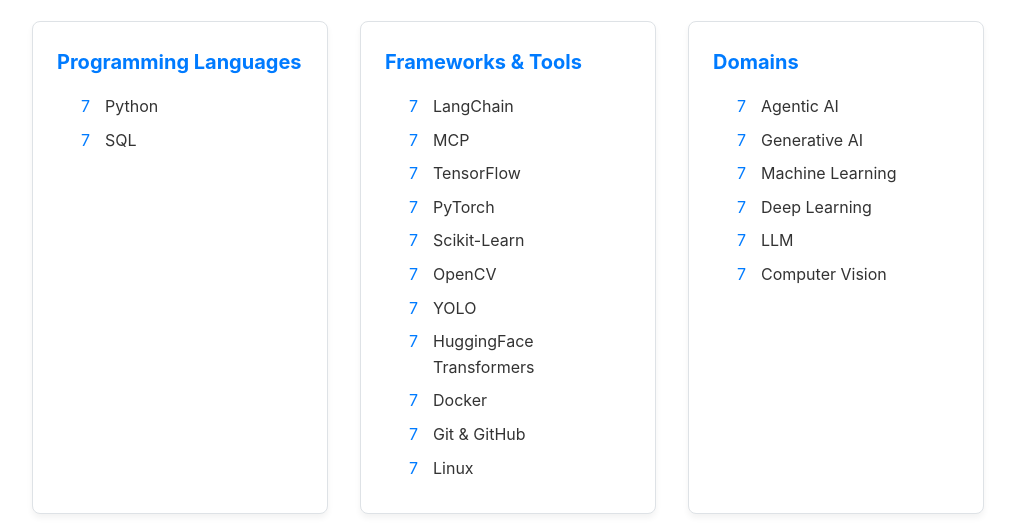
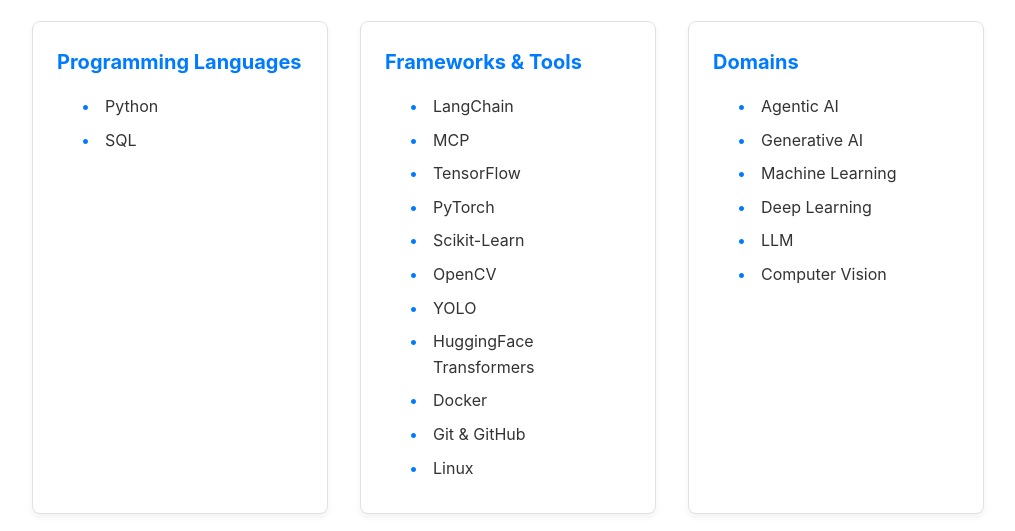
Before and after one commit to ShwetanshSingh/Portfolio, a plain HTML site: page index.html in a window 1280 px wide. Shown: the part 957-1488 px from the top of the page, without its empty margins (132-1147 px from the left). Drawn offline with Linux system fonts and the light colour scheme.

Commit message:
fix: replace '7' with proper bullet points in skills section

```diff
--- a/styles.css
+++ b/styles.css
@@ -199,7 +199,7 @@ h3 {
 }
 
 .skill-category li::before {
-    content: "7";
+    content: "•";
     position: absolute;
     left: 0;
     color: var(--primary-color);
```
